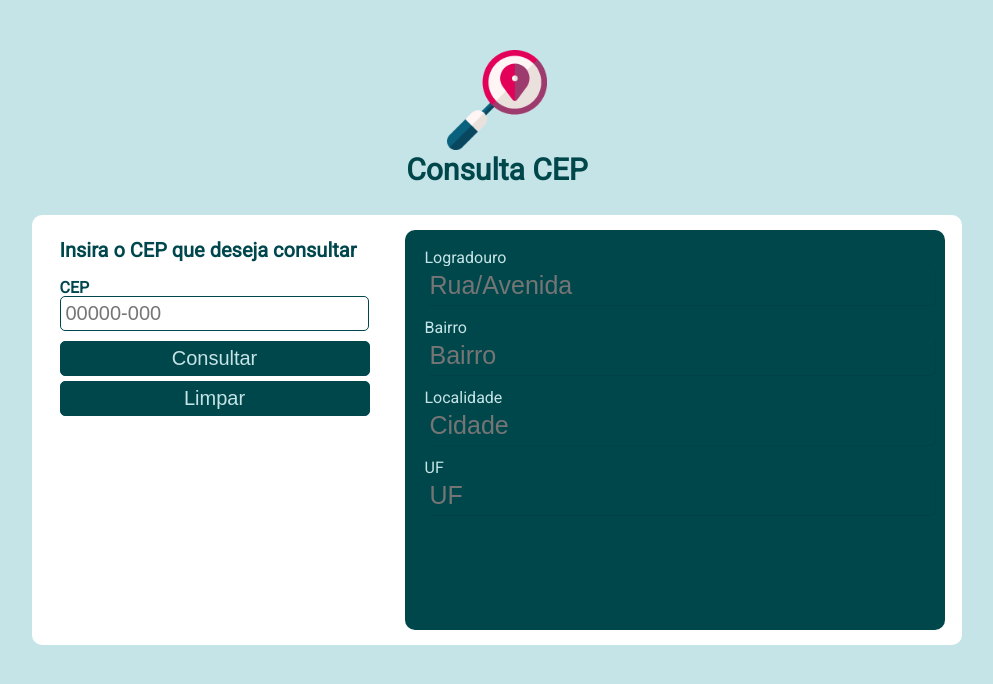
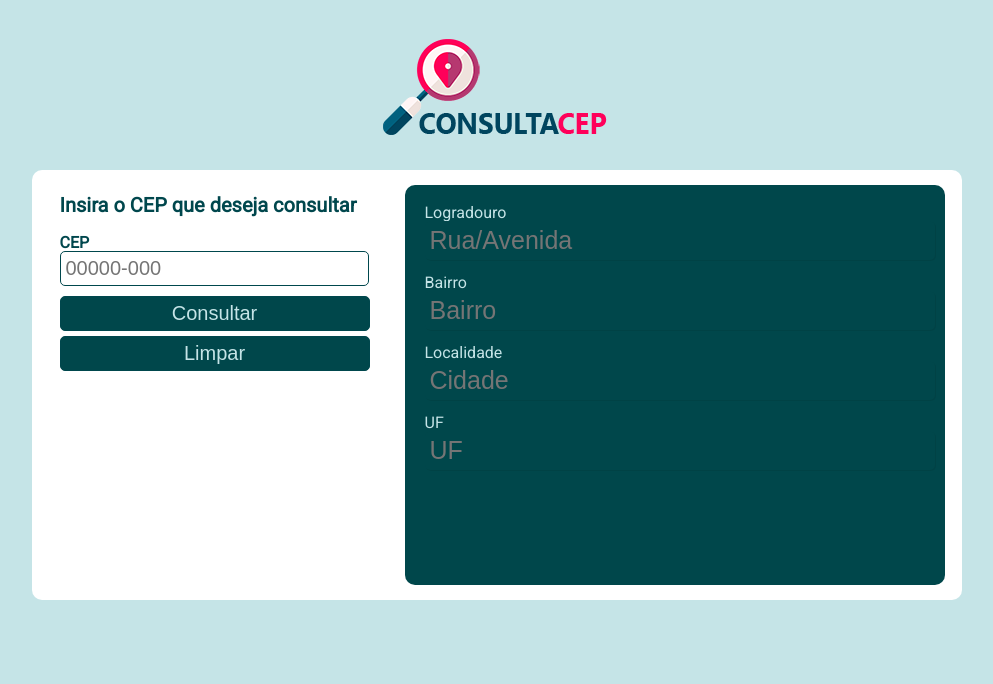
Before and after one commit to Matheussgsilva/consulta-cep, a plain HTML site: page fetch-api/index.html in a window 1280 px wide. Shown: the whole page, without its empty margins (143-1136 px from the left). Drawn offline with Linux system fonts and the light colour scheme.

Commit message:
Change header to image and add favicon

```diff
--- a/fetch-api/index.html
+++ b/fetch-api/index.html
@@ -8,11 +8,11 @@
 
     <link rel="stylesheet" href="src/css/reset.css">
     <link rel="stylesheet" href="src/css/style.css">
+    <link rel="shortcut icon" href="src/image/lupa.png" type="image/x-icon">
 </head>
 <body>
         <header>
-            <img src="src/image/lupa.png" alt="Imagem de uma lupa">
-            <h1>Consulta CEP</h1>
+            <img src="src/image/logo-cep-pq.png" alt="Imagem de uma lupa">
         </header>
         <div id="container">
                 <div class="form-group" id="search">
@@ -41,6 +41,6 @@
                     </div>
                 </div>
         </div>
-    <script src="src/js/script.js"></script>
+        <script src="src/js/script.js"></script>
 </body>
 </html>
--- a/fetch-api/src/css/style.css
+++ b/fetch-api/src/css/style.css
@@ -17,14 +17,7 @@ body {
 
 header {
     text-align: center;
-    font-size: 30px;
-    font-weight: 700;
-    color: var(--color-third);
-    margin: 50px 0px 30px;
-}
-
-header img {
-    width: 100px;
+    margin-bottom: -25px;
 }
 
 #container {
```
Also changed, not shown: fetch-api/src/image/logo-cep-medio.png (added), fetch-api/src/image/logo-cep-pq.png (added), fetch-api/src/image/logo-cep.png (added).
